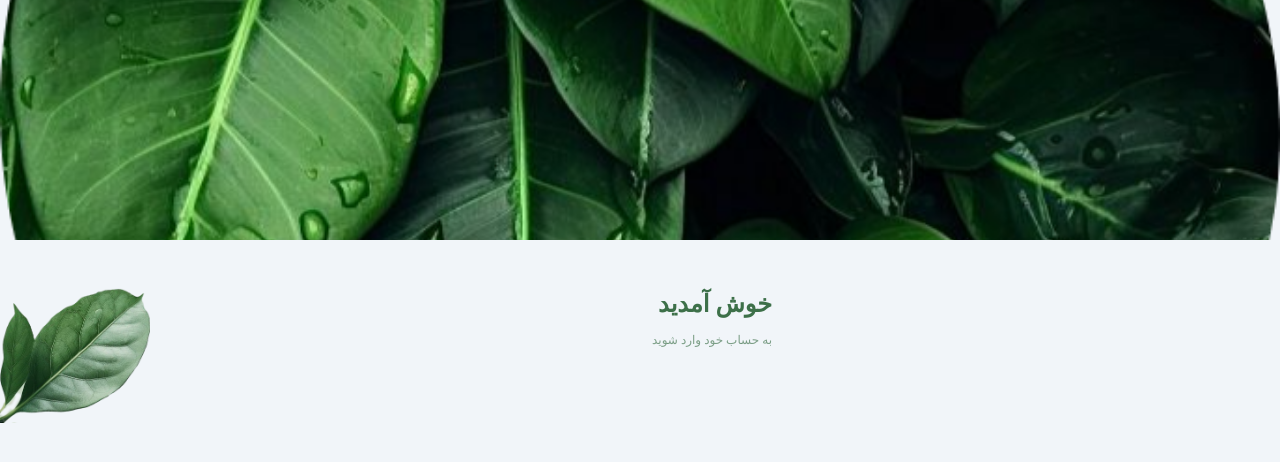
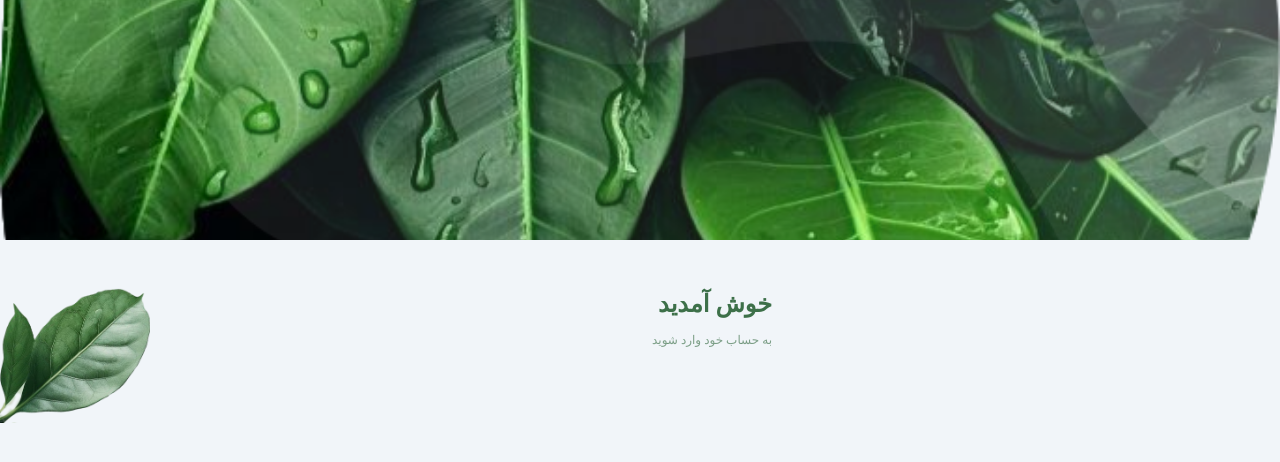
Before and after one commit to SinaAndDan/Sina-Flower-2024, a Next.js app: page /account/login in a window 1280 px wide. Shown: the top 462 px of the page. Built offline with nearby package versions, Linux system fonts and the light colour scheme.

Commit message:
image shape changed III

```diff
--- a/src/app/components/loginPage/login.tsx
+++ b/src/app/components/loginPage/login.tsx
@@ -6,8 +6,8 @@ const LogInPage: React.FC = () => {
     <div className="flex flex-col items-center font-sahel">
       <div className="image-containerII">
         <Image
-          width={1000}
-          height={1000}
+          width={500}
+          height={500}
           src="/loginPic.png"
           alt="Full Screen Image"
           className="-z-20"
```
Also changed, not shown: public/loginPic.png.
